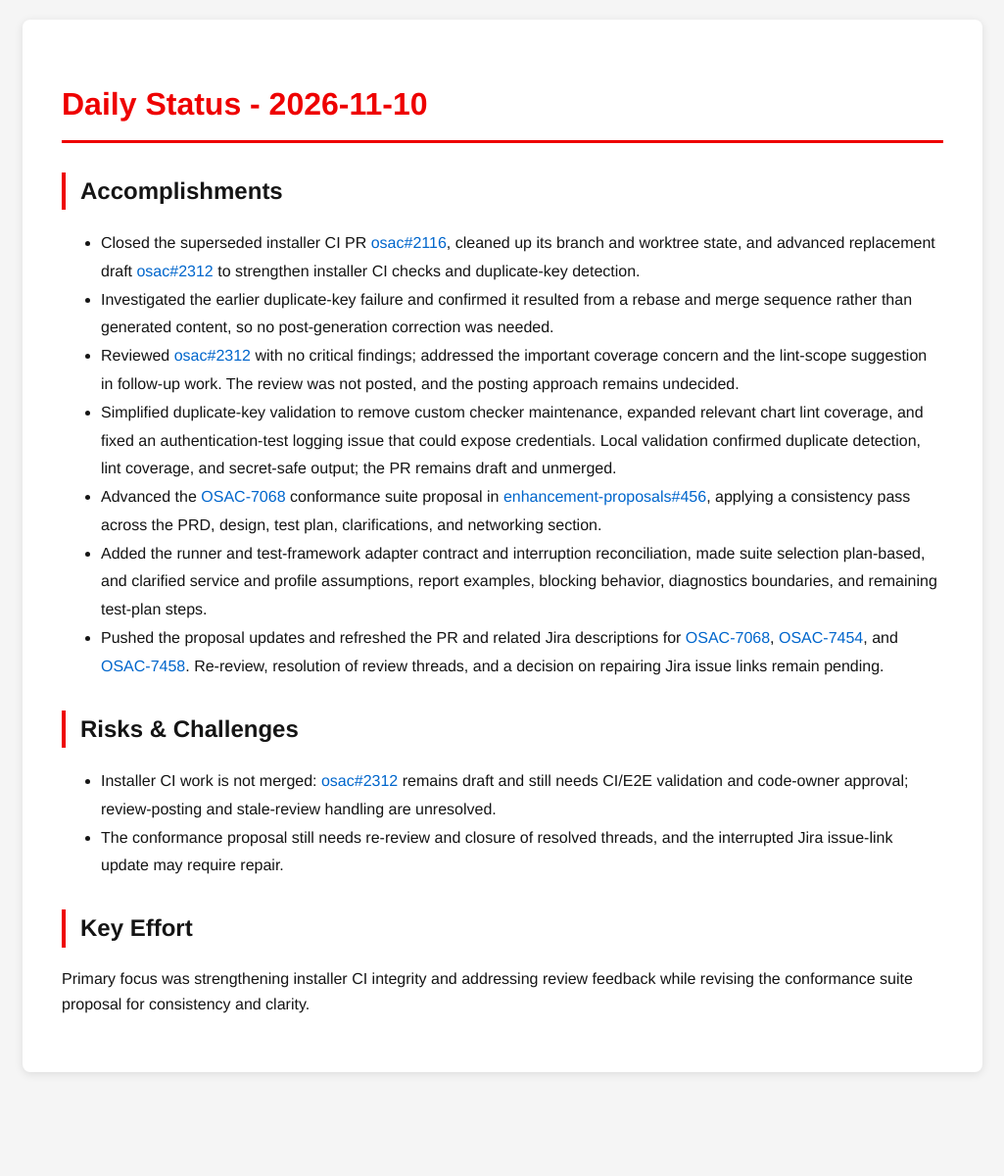
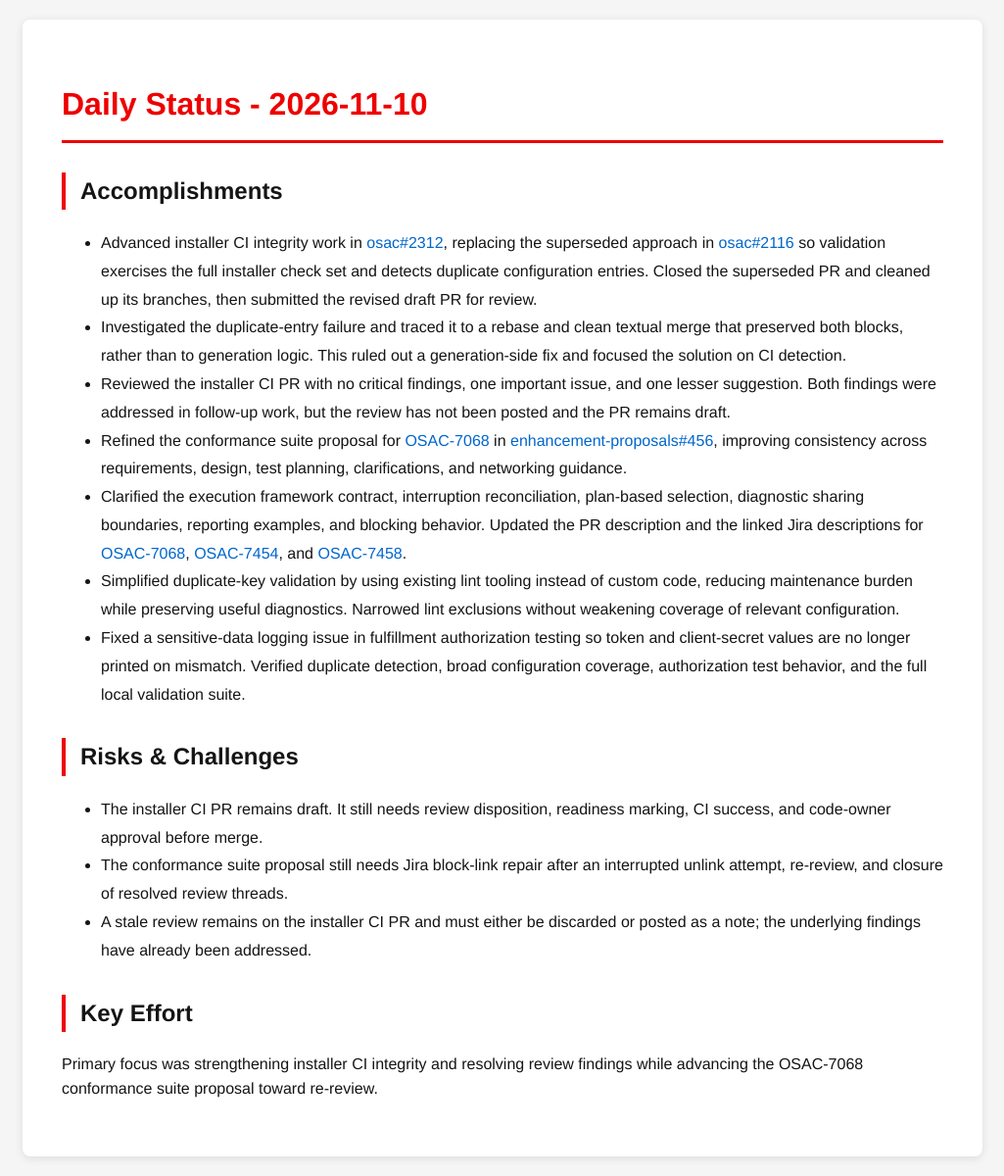
Before and after one commit to tzvatot/daily-status, a Jekyll site: the page built from 2026-11-10.md, in a window 1280 px wide. Shown: the whole page at 98% size, without its empty margins (127-1152 px from the left). Built offline with Jekyll 4.4.1, drawn with Linux system fonts in a browser that asks for light colours; before the commit the page ends 1114 px from its top, so only the background shows below that.

Commit message:
Daily status update - 2026-11-10

```diff
--- a/2026-11-10.md
+++ b/2026-11-10.md
@@ -7,17 +7,18 @@ date: 2026-11-10
 # Daily Status - 2026-11-10
 
 ## Accomplishments
-- Closed the superseded installer CI PR [osac#2116](https://github.com/osac-project/osac/pull/2116), cleaned up its branch and worktree state, and advanced replacement draft [osac#2312](https://github.com/osac-project/osac/pull/2312) to strengthen installer CI checks and duplicate-key detection.
-- Investigated the earlier duplicate-key failure and confirmed it resulted from a rebase and merge sequence rather than generated content, so no post-generation correction was needed.
-- Reviewed [osac#2312](https://github.com/osac-project/osac/pull/2312) with no critical findings; addressed the important coverage concern and the lint-scope suggestion in follow-up work. The review was not posted, and the posting approach remains undecided.
-- Simplified duplicate-key validation to remove custom checker maintenance, expanded relevant chart lint coverage, and fixed an authentication-test logging issue that could expose credentials. Local validation confirmed duplicate detection, lint coverage, and secret-safe output; the PR remains draft and unmerged.
-- Advanced the [OSAC-7068](https://redhat.atlassian.net/browse/OSAC-7068) conformance suite proposal in [enhancement-proposals#456](https://github.com/osac-project/enhancement-proposals/pull/456), applying a consistency pass across the PRD, design, test plan, clarifications, and networking section.
-- Added the runner and test-framework adapter contract and interruption reconciliation, made suite selection plan-based, and clarified service and profile assumptions, report examples, blocking behavior, diagnostics boundaries, and remaining test-plan steps.
-- Pushed the proposal updates and refreshed the PR and related Jira descriptions for [OSAC-7068](https://redhat.atlassian.net/browse/OSAC-7068), [OSAC-7454](https://redhat.atlassian.net/browse/OSAC-7454), and [OSAC-7458](https://redhat.atlassian.net/browse/OSAC-7458). Re-review, resolution of review threads, and a decision on repairing Jira issue links remain pending.
+- Advanced installer CI integrity work in [osac#2312](https://github.com/osac-project/osac/pull/2312), replacing the superseded approach in [osac#2116](https://github.com/osac-project/osac/pull/2116) so validation exercises the full installer check set and detects duplicate configuration entries. Closed the superseded PR and cleaned up its branches, then submitted the revised draft PR for review.
+- Investigated the duplicate-entry failure and traced it to a rebase and clean textual merge that preserved both blocks, rather than to generation logic. This ruled out a generation-side fix and focused the solution on CI detection.
+- Reviewed the installer CI PR with no critical findings, one important issue, and one lesser suggestion. Both findings were addressed in follow-up work, but the review has not been posted and the PR remains draft.
+- Refined the conformance suite proposal for [OSAC-7068](https://redhat.atlassian.net/browse/OSAC-7068) in [enhancement-proposals#456](https://github.com/osac-project/enhancement-proposals/pull/456), improving consistency across requirements, design, test planning, clarifications, and networking guidance.
+- Clarified the execution framework contract, interruption reconciliation, plan-based selection, diagnostic sharing boundaries, reporting examples, and blocking behavior. Updated the PR description and the linked Jira descriptions for [OSAC-7068](https://redhat.atlassian.net/browse/OSAC-7068), [OSAC-7454](https://redhat.atlassian.net/browse/OSAC-7454), and [OSAC-7458](https://redhat.atlassian.net/browse/OSAC-7458).
+- Simplified duplicate-key validation by using existing lint tooling instead of custom code, reducing maintenance burden while preserving useful diagnostics. Narrowed lint exclusions without weakening coverage of relevant configuration.
+- Fixed a sensitive-data logging issue in fulfillment authorization testing so token and client-secret values are no longer printed on mismatch. Verified duplicate detection, broad configuration coverage, authorization test behavior, and the full local validation suite.
 
 ## Risks & Challenges
-- Installer CI work is not merged: [osac#2312](https://github.com/osac-project/osac/pull/2312) remains draft and still needs CI/E2E validation and code-owner approval; review-posting and stale-review handling are unresolved.
-- The conformance proposal still needs re-review and closure of resolved threads, and the interrupted Jira issue-link update may require repair.
+- The installer CI PR remains draft. It still needs review disposition, readiness marking, CI success, and code-owner approval before merge.
+- The conformance suite proposal still needs Jira block-link repair after an interrupted unlink attempt, re-review, and closure of resolved review threads.
+- A stale review remains on the installer CI PR and must either be discarded or posted as a note; the underlying findings have already been addressed.
 
 ## Key Effort
-Primary focus was strengthening installer CI integrity and addressing review feedback while revising the conformance suite proposal for consistency and clarity.
+Primary focus was strengthening installer CI integrity and resolving review findings while advancing the OSAC-7068 conformance suite proposal toward re-review.
```
